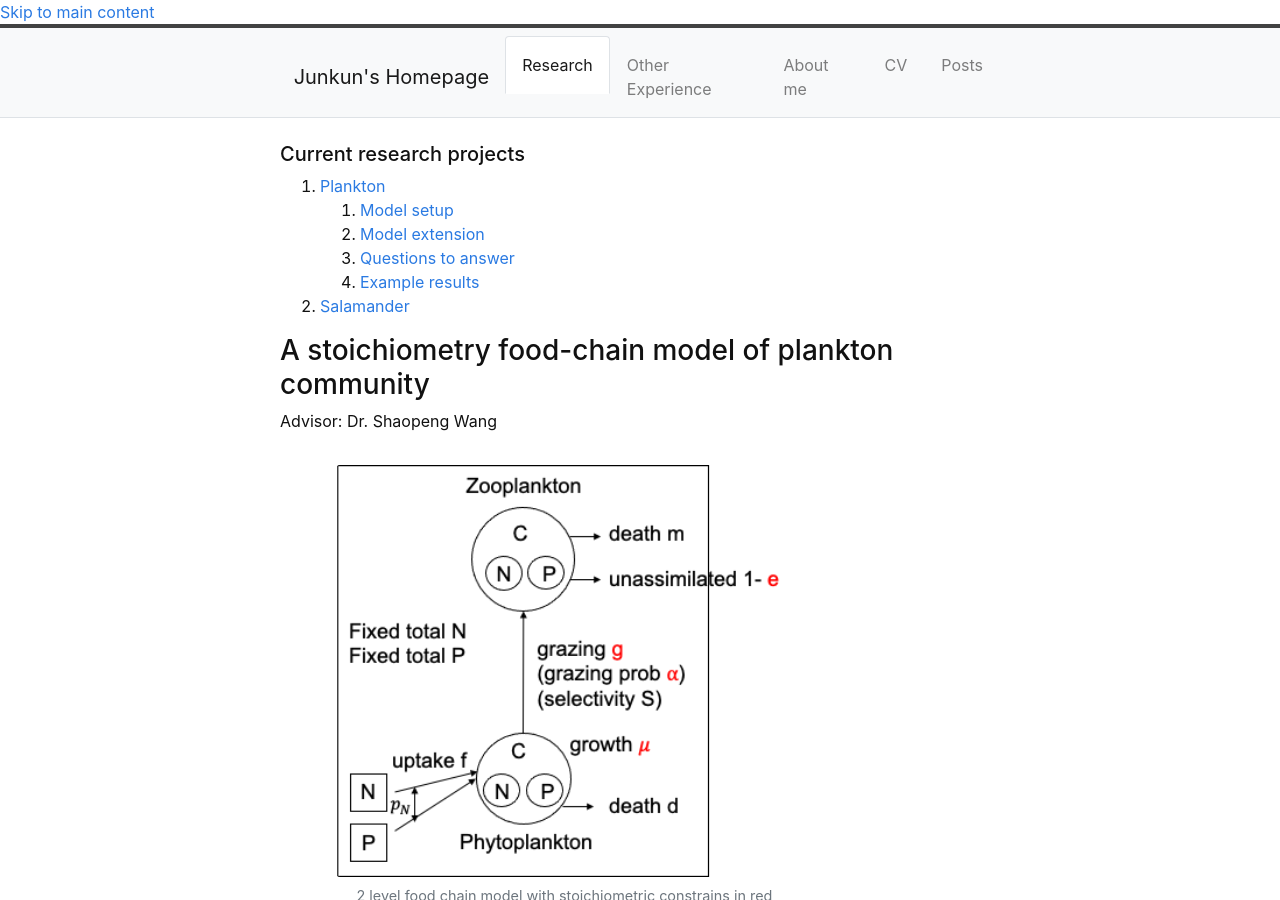
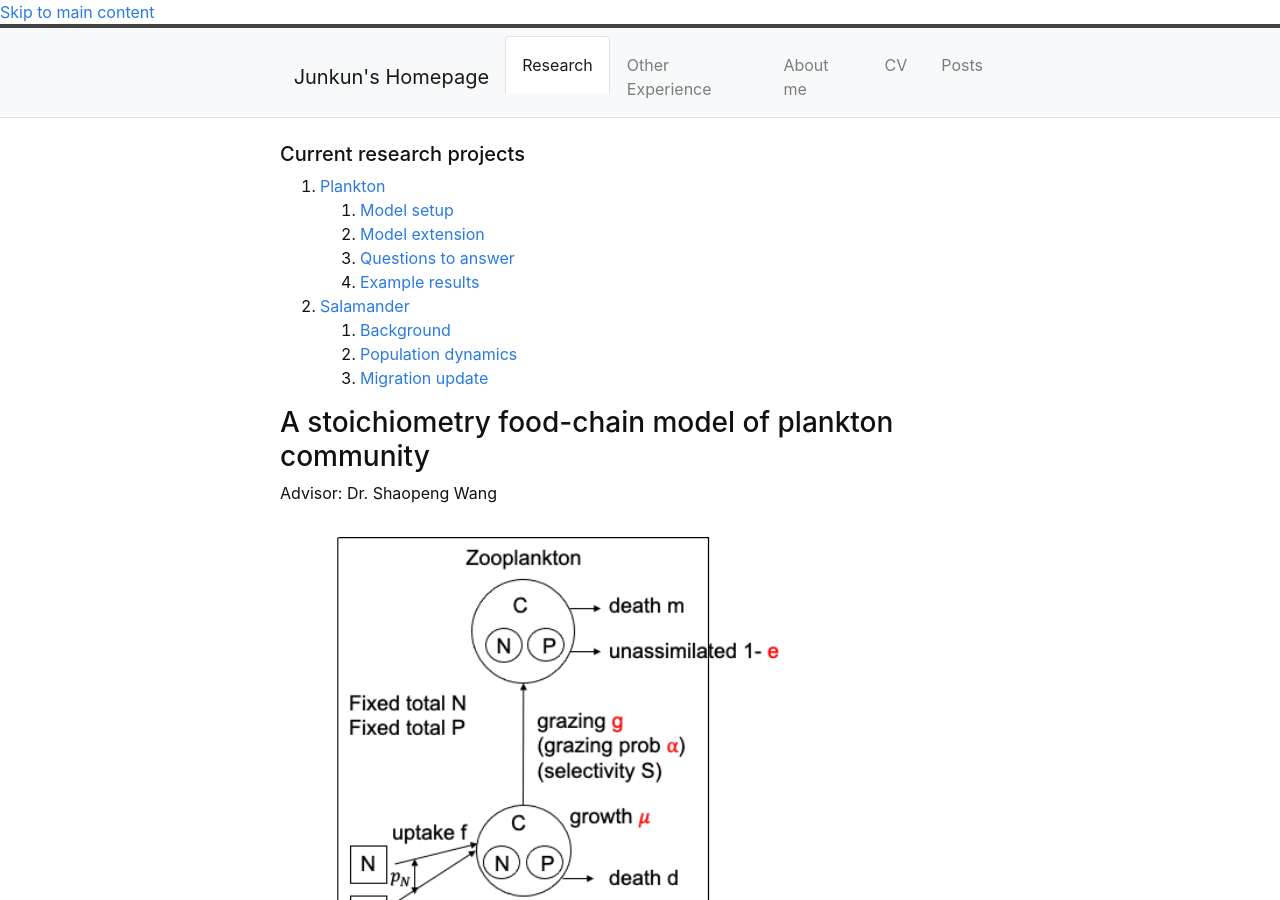
Before and after one commit to junkun-ren/PersonalWebsite, a Jekyll site: the page built from content/0-research.md, in a window 1280 px wide and 900 px high. Built offline with Jekyll 4.4.1, drawn with Linux system fonts in a browser that asks for light colours.

Commit message:
Update 0-research.md

````diff
--- a/content/0-research.md
+++ b/content/0-research.md
@@ -8,8 +8,11 @@ nav: true
     1. [Model setup](#subparagraph1)
     2. [Model extension](#subparagraph2)
     3. [Questions to answer](#subparagraph3)
-    3. [Example results](#subparagraph4)
+    4. [Example results](#subparagraph4)
 2. [Salamander](#paragraph2)
+    1. [Background](#subparagraph2-1)
+    2. [Population dynamics](#subparagraph2-2)
+    3. [Migration update](#subparagraph2-3)
 
 
 ### A stoichiometry food-chain model of plankton community <a name="paragraph1"></a>
@@ -70,7 +73,7 @@ Inspired by the concepts illustrated in the diagram above ```(H. Hillebrand et a
 ### Salamander migration <br/> <a name="paragraph2"></a>
 Advisor: Dr. Dorothy Wallace
 
-##### Background
+##### Background<a name="subparagraph2-1"></a>
 A theoretical framework integrating tiger salamander population dynamics and migration across a pond network
 Background
 Southern high plains
@@ -80,9 +83,9 @@ Phenotypic plasticity
 Two different forms upon maturation
 Advantage to the persistence of this species?
 
-##### Population dynamics
+##### Population dynamics<a name="subparagraph2-2"></a>
 
 
-##### Migration update
+##### Migration update<a name="subparagraph2-3"></a>
 
 What does migration look like
````
